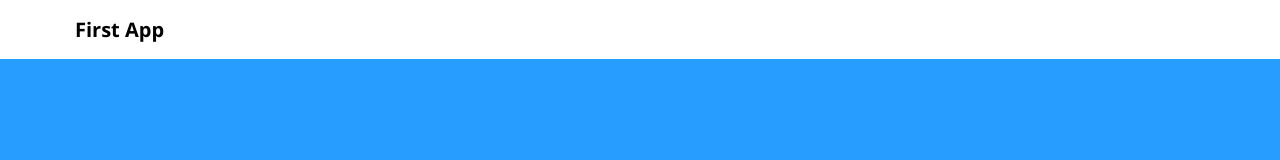
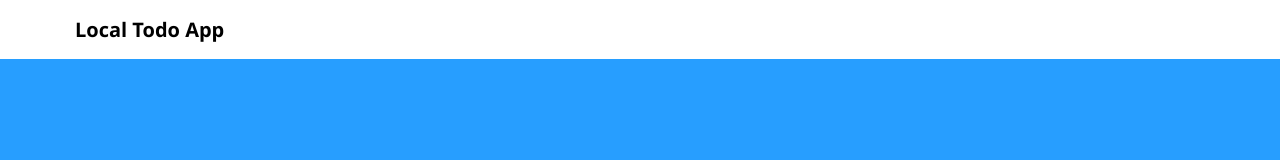
Before and after one commit to pradheepkum/localtodo_app, a plain HTML site: page index.html in a window 1280 px wide. Shown: the top 160 px of the page. Drawn offline with Linux system fonts and the light colour scheme.

Commit message:
change title of the app

```diff
--- a/index.html
+++ b/index.html
@@ -9,7 +9,7 @@
 </head>
 <body>
     <header>
-        <h1>First App</h1>
+        <h1>Local Todo App</h1>
         <!-- <marquee>First App</marquee> -->
     </header>
 
```
